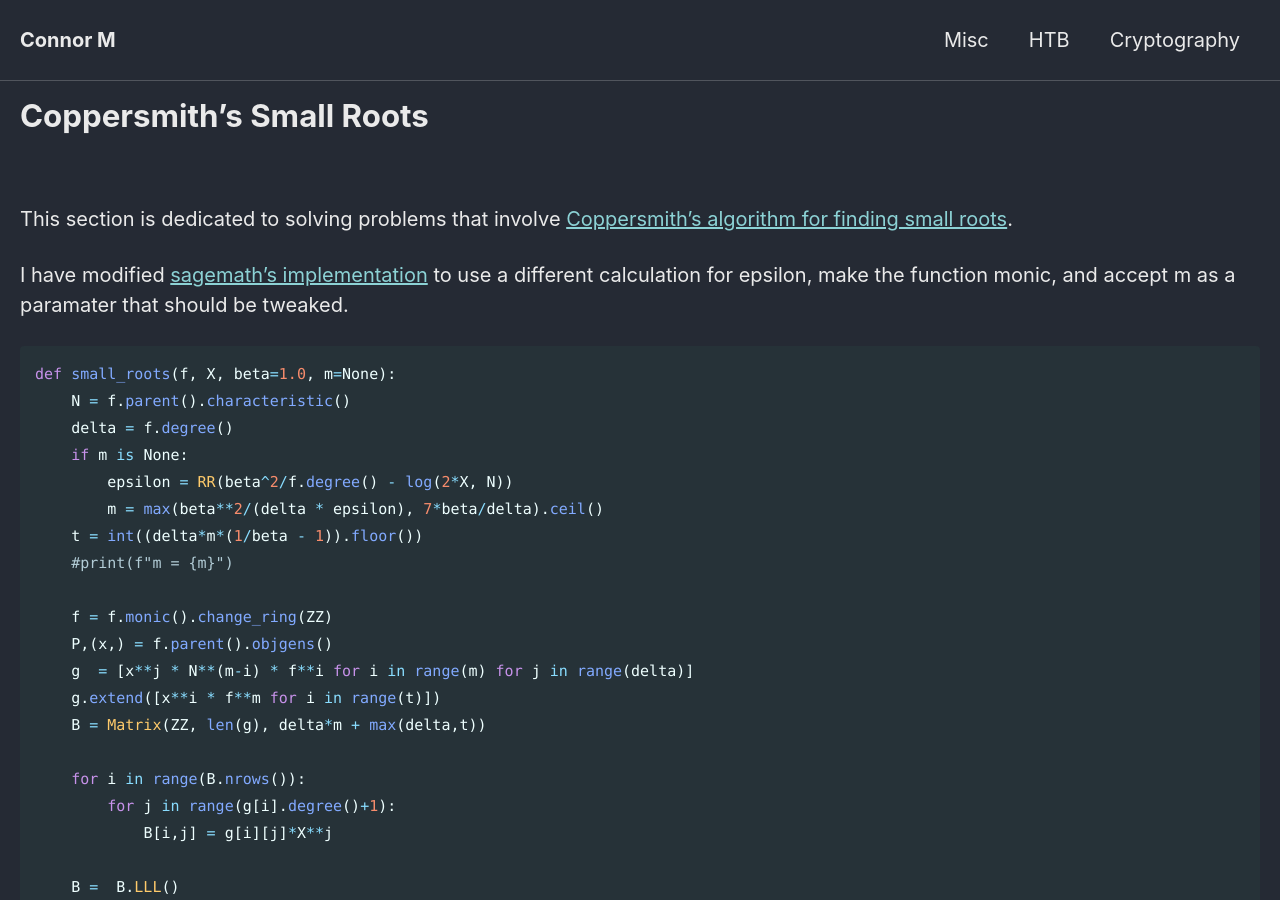
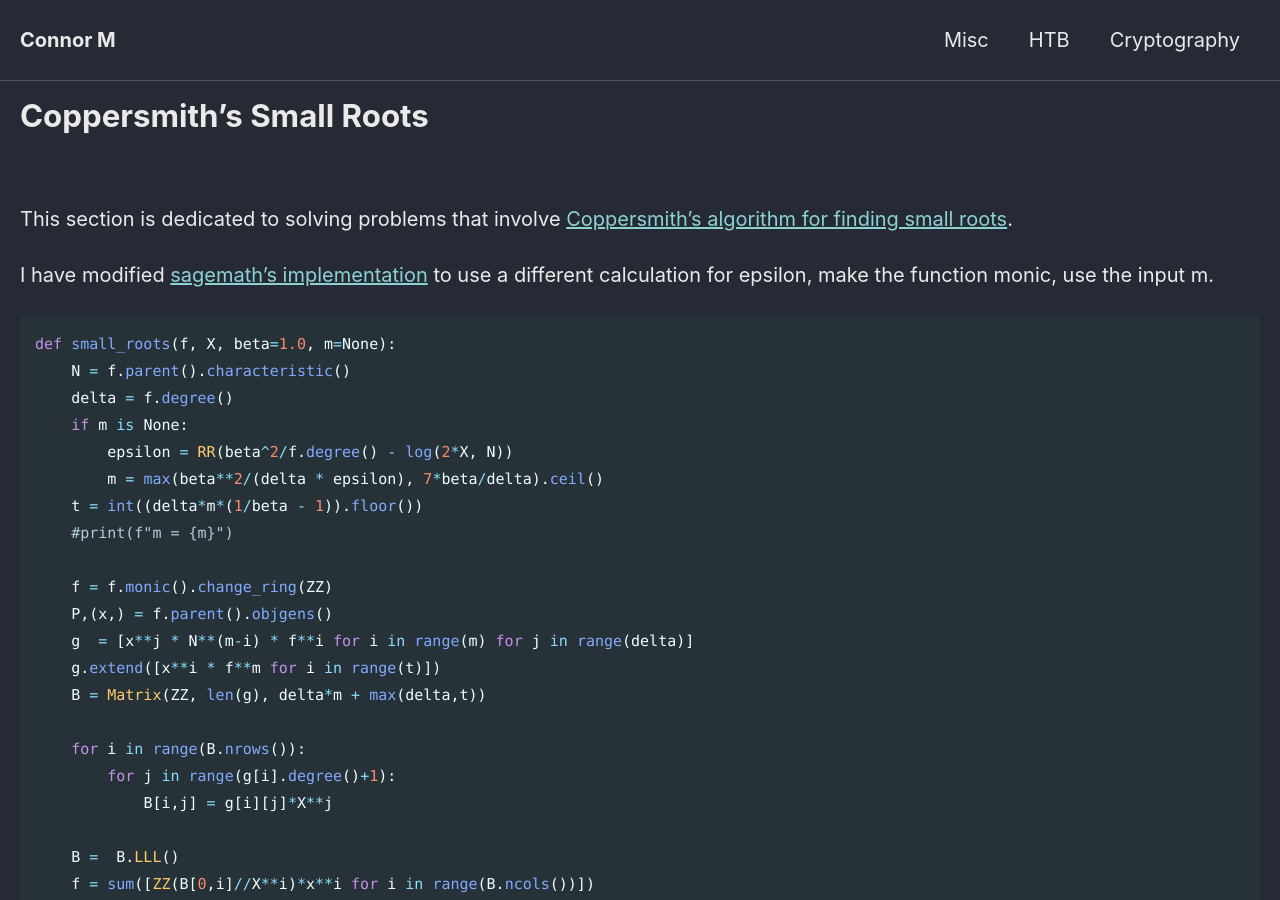
Before and after one commit to Connor-McCartney/Connor-McCartney.github.io, a Jekyll site: the page built from _pages/cryptography/small-roots/small-roots.md, in a window 1280 px wide and 900 px high. Built offline with Jekyll 4.4.1, drawn with Linux system fonts in a browser that asks for light colours; cached includes are drawn as plain includes.

Commit message:
Update small-roots.md

````diff
--- a/_pages/cryptography/small-roots/small-roots.md
+++ b/_pages/cryptography/small-roots/small-roots.md
@@ -7,7 +7,7 @@ title: Coppersmith's Small Roots
 
 This section is dedicated to solving problems that involve [Coppersmith’s algorithm for finding small roots](http://cr.yp.to/bib/2001/coppersmith.pdf).
 
-I have modified [sagemath's implementation](https://doc.sagemath.org/html/en/reference/polynomial_rings/sage/rings/polynomial/polynomial_modn_dense_ntl.html#sage.rings.polynomial.polynomial_modn_dense_ntl.small_roots) to use a different calculation for epsilon, make the function monic, and accept m as a paramater that should be tweaked.
+I have modified [sagemath's implementation](https://doc.sagemath.org/html/en/reference/polynomial_rings/sage/rings/polynomial/polynomial_modn_dense_ntl.html#sage.rings.polynomial.polynomial_modn_dense_ntl.small_roots) to use a different calculation for epsilon, make the function monic, use the input m.
 
 ```python
 def small_roots(f, X, beta=1.0, m=None):
````
